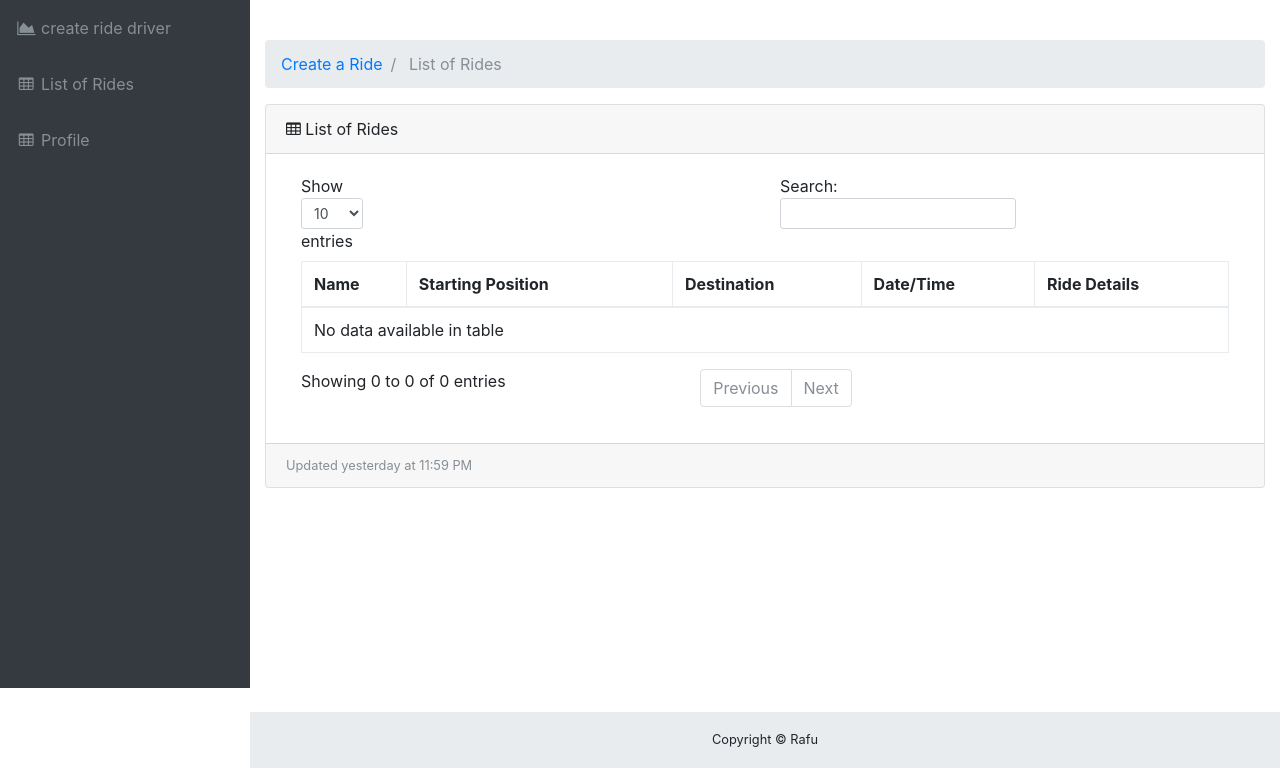
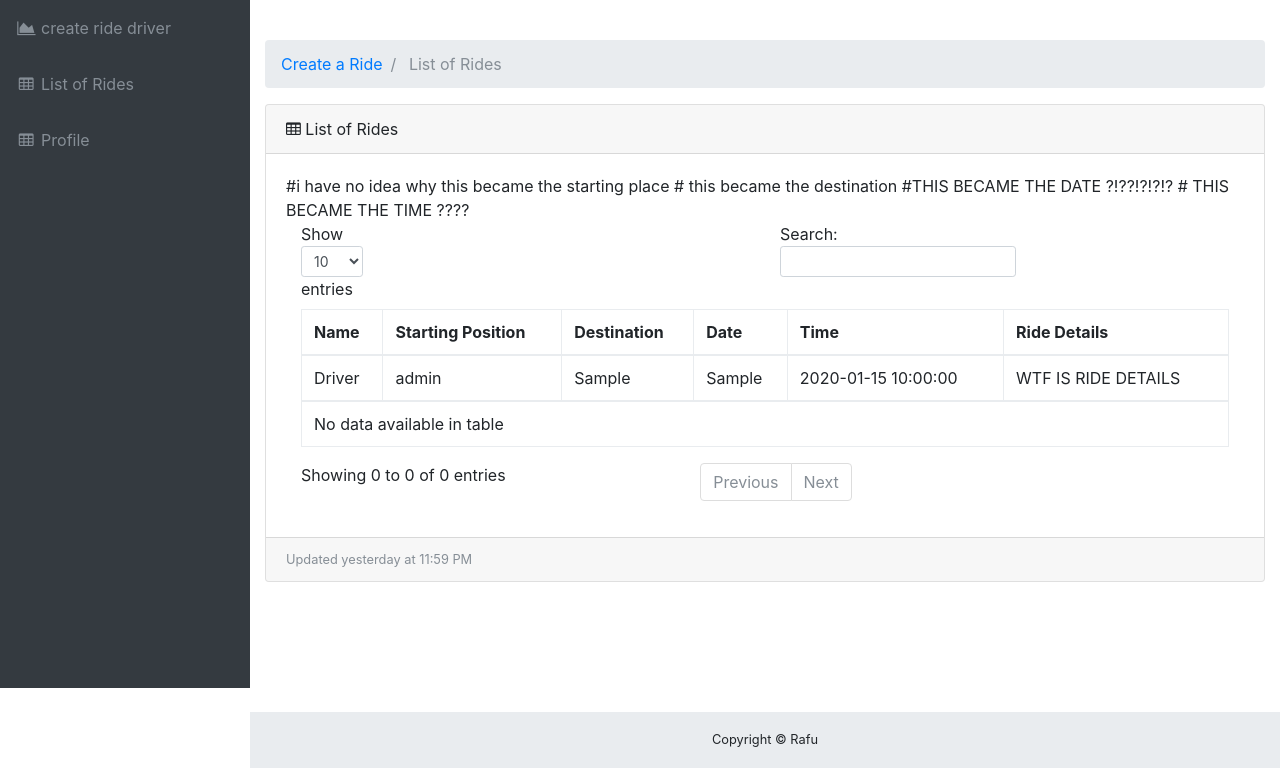
Before and after one commit to carlospker12/rafuhitch, a Flask app: template templates/listofridesP.html in a window 1280 px wide. Shown: the part 56-824 px from the top of the page. Run offline with Flask 2, Linux system fonts and the light colour scheme; the template is opened without the code that fills it: most values are stand-ins (such as "Sample title", 1, 10 or a date in 2020); some libraries are stand-ins or nearby versions.

Commit message:
it works ???

```diff
--- a/templates/listofridesP.html
+++ b/templates/listofridesP.html
@@ -22,9 +22,21 @@
                   <th>Name</th>
                   <th>Starting Position</th>
                   <th>Destination</th>
-                  <th>Date/Time</th>
+                  <th>Date</th>
+                  <th>Time</th>
                   <th>Ride Details</th>
                 </tr>
+                {% for ride in listofridesp %}
+                <tr>
+
+                    <td>Driver</td>
+                    <td>{{ ride.get_usertype()  }}</td> #i have no idea why this became the starting place
+                    <td>{{ ride.get_from_where() }}</td> # this became the destination
+                    <td>{{ ride.get_to()}}</td>  #THIS BECAME THE DATE ?!??!?!?!?
+                    <td>{{ ride.get_date() }}</td> # THIS BECAME THE TIME ????
+                    <td>WTF IS RIDE DETAILS</td>
+                </tr>
+                {% endfor %}
               </thead>
               <tbody>
 
```
